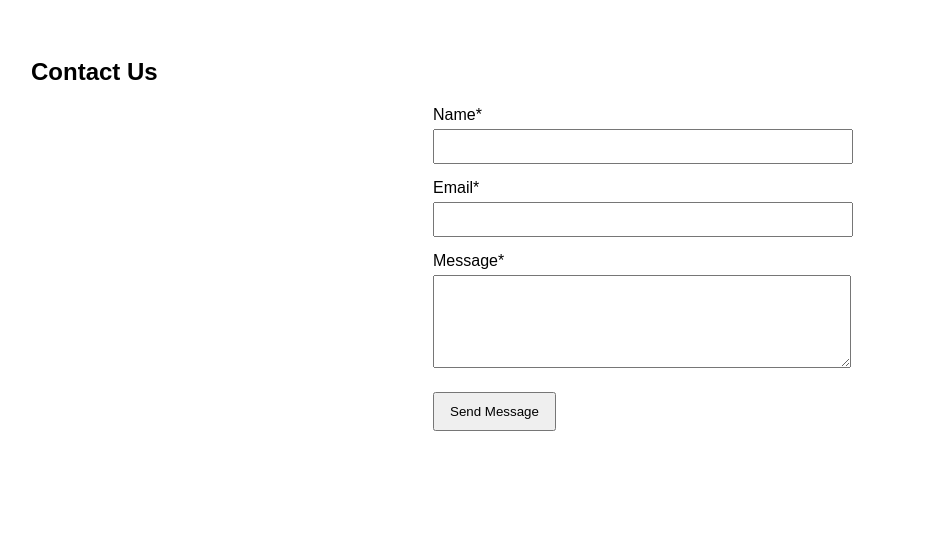
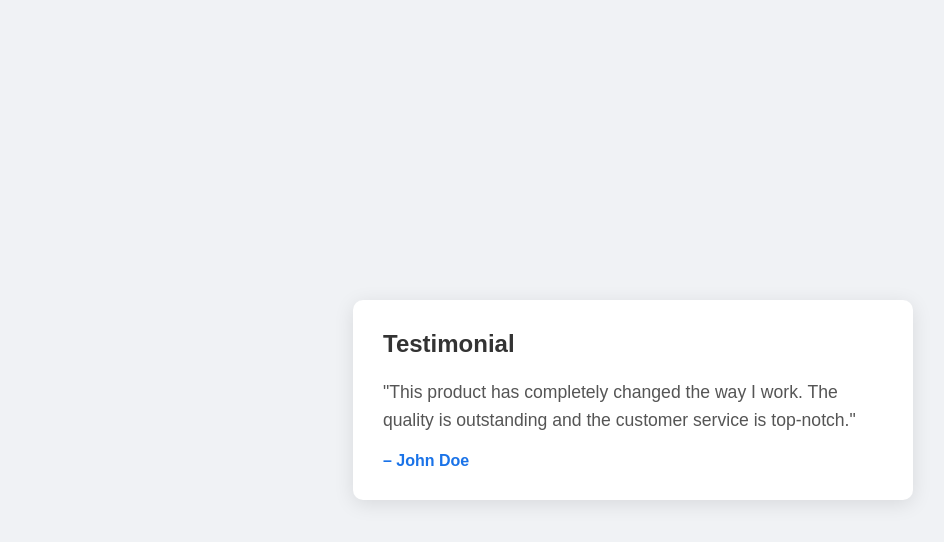
Before and after one commit to TechBarbie247/PINKY, a plain HTML site: page index.html in a window 1280 px wide. Shown: the whole page, without its empty margins (7-951 px from the left). Drawn offline with Linux system fonts and the light colour scheme.

Commit message:
basic html

```diff
--- a/index.html
+++ b/index.html
@@ -1,54 +1,53 @@
 <!DOCTYPE html>
 <html lang="en">
 <head>
-  <meta charset="UTF-8" />
-  <meta name="viewport" content="width=device-width, initial-scale=1.0" />
-  <title>Contact Form</title>
+  <meta charset="UTF-8">
+  <title>Testimonial Box</title>
   <style>
     body {
+      margin: 0;
+      padding: 0;
+      background-color: #f0f2f5;
       font-family: Arial, sans-serif;
+      display: flex;
+      justify-content: center;
+      align-items: center;
+      height: 100vh;
+    }
+
+    .testimonial-box {
+      background-color: #ffffff;
+      border-radius: 10px;
       padding: 30px;
+      max-width: 500px;
+      box-shadow: 0 4px 20px rgba(0, 0, 0, 0.1);
     }
-    form {
-      max-width: 400px;
-      margin: auto;
+
+    .testimonial-box h2 {
+      margin-top: 0;
+      color: #333;
     }
-    label {
-      display: block;
+
+    .testimonial-box p {
+      font-size: 1.1em;
+      line-height: 1.6;
+      color: #555;
+    }
+
+    .testimonial-author {
       margin-top: 15px;
-    }
-    input, textarea {
-      width: 100%;
-      padding: 8px;
-      margin-top: 5px;
-    }
-    button {
-      margin-top: 20px;
-      padding: 10px 15px;
-    }
-    .message {
-      margin-top: 15px;
-      color: green;
+      font-weight: bold;
+      color: #1a73e8;
     }
   </style>
 </head>
 <body>
 
-  <h2>Contact Us</h2>
-  <form id="contactForm">
-    <label for="name">Name*</label>
-    <input type="text" id="name" name="name" required />
+  <div class="testimonial-box">
+    <h2>Testimonial</h2>
+    <p>"This product has completely changed the way I work. The quality is outstanding and the customer service is top-notch."</p>
+    <div class="testimonial-author">– John Doe</div>
+  </div>
 
-    <label for="email">Email*</label>
-    <input type="email" id="email" name="email" required />
-
-    <label for="message">Message*</label>
-    <textarea id="message" name="message" rows="5" required></textarea>
-
-    <button type="submit">Send Message</button>
-    <div class="message" id="formMessage"></div>
-  </form>
-
-  <script src="script.js"></script>
 </body>
 </html>
--- a/style.css
+++ /dev/null
@@ -1,37 +0,0 @@
-body {
-  font-family: Arial, sans-serif;
-  text-align: center;
-  background-color: #f0f8ff;
-}
-
-h1 {
-  margin-top: 20px;
-}
-
-.game-board {
-  display: grid;
-  grid-template-columns: repeat(4, 100px);
-  grid-gap: 10px;
-  justify-content: center;
-  margin-top: 30px;
-}
-
-.card {
-  width: 100px;
-  height: 100px;
-  background-color: #007BFF;
-  color: white;
-  font-size: 36px;
-  display: flex;
-  justify-content: center;
-  align-items: center;
-  cursor: pointer;
-  user-select: none;
-  border-radius: 8px;
-  transition: background-color 0.3s;
-}
-
-.card.flipped {
-  background-color: #fff;
-  color: #000;
-  cursor: default;
```
